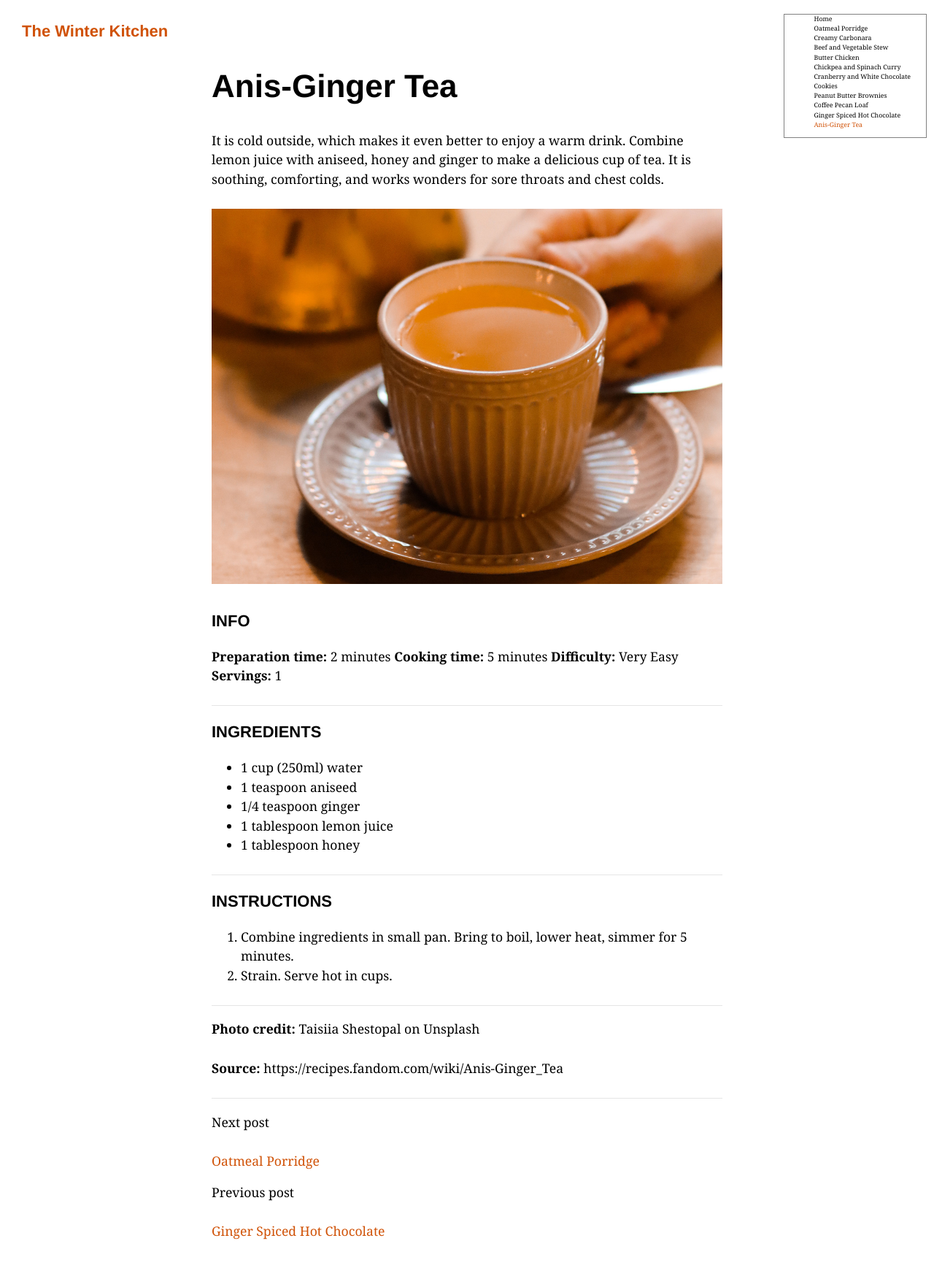
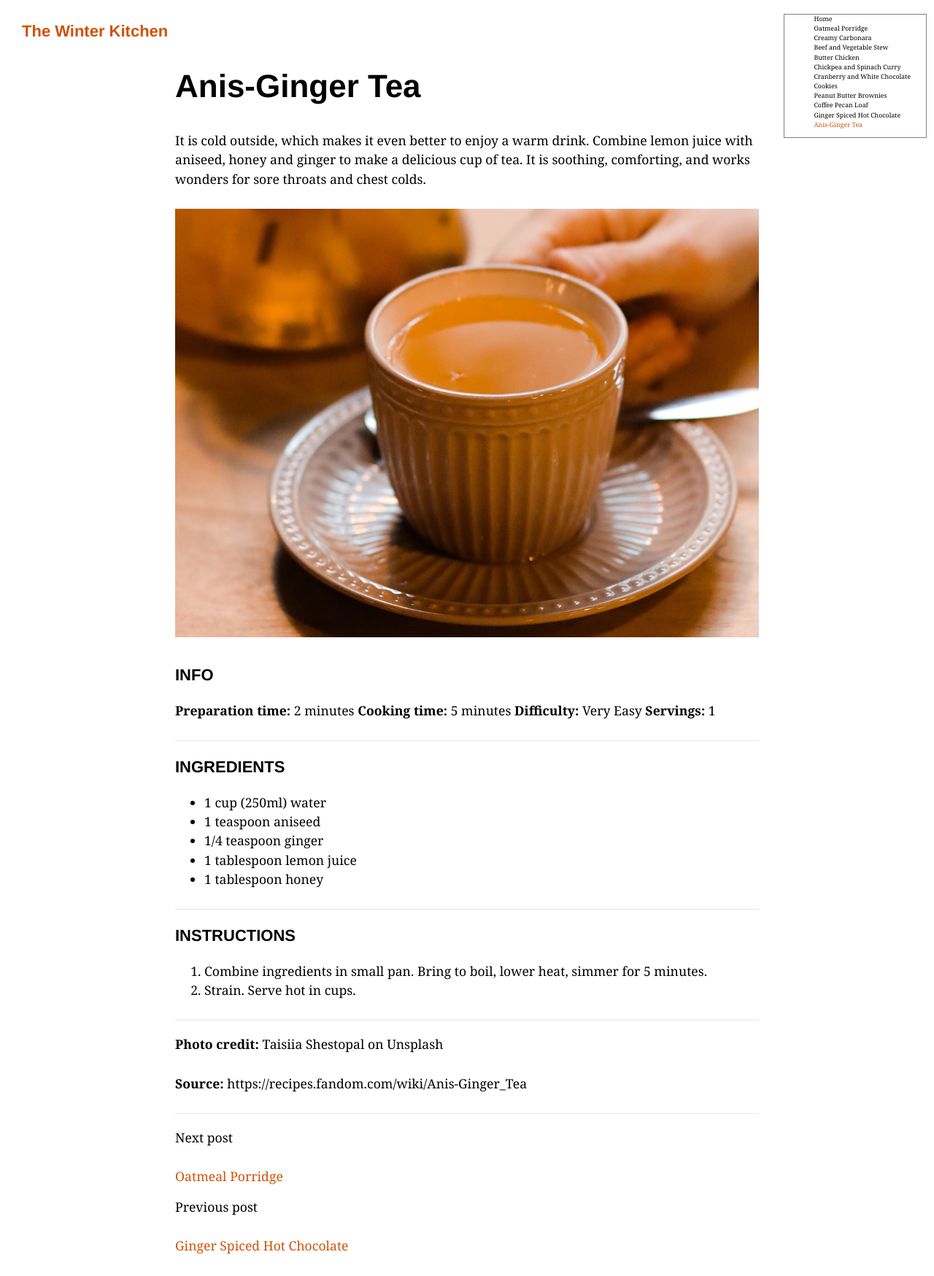
Before and after one commit to AgneteSteine/agnetesteine.github.io, a Jekyll site: the page built from _recipes/recipe11.markdown, in a window 1280 px wide. Shown: the whole page at 73% size. Built offline with Jekyll 4.4.1, drawn with Linux system fonts in a browser that asks for light colours.

Commit message:
Width and responsiveness

```diff
--- a/assets/css/recipes.css
+++ b/assets/css/recipes.css
@@ -46,7 +46,7 @@ h4 {
   width: 100%;
   margin-left: auto;
   margin-right: auto;
-  max-width: 700px;
+  max-width: 800px;
 }
 
 h1.site-title {
@@ -56,7 +56,7 @@ font-size: 1.25em;
 
 
 
-@media screen and (max-width: 720px) {
+@media screen and (max-width: 800px) {
 
   ul.recipes {
     display: none;
```
